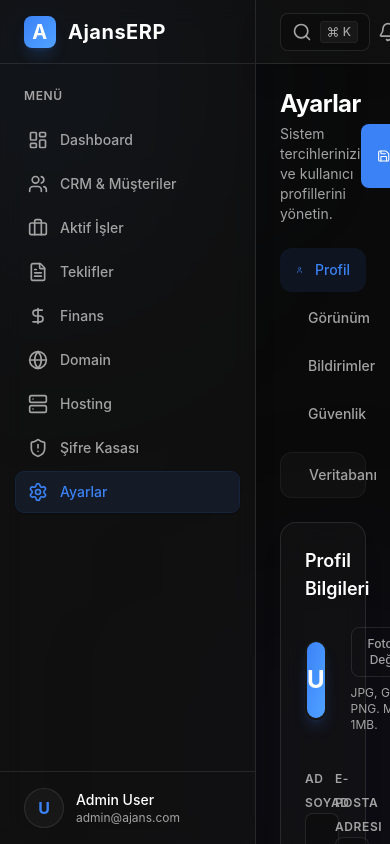
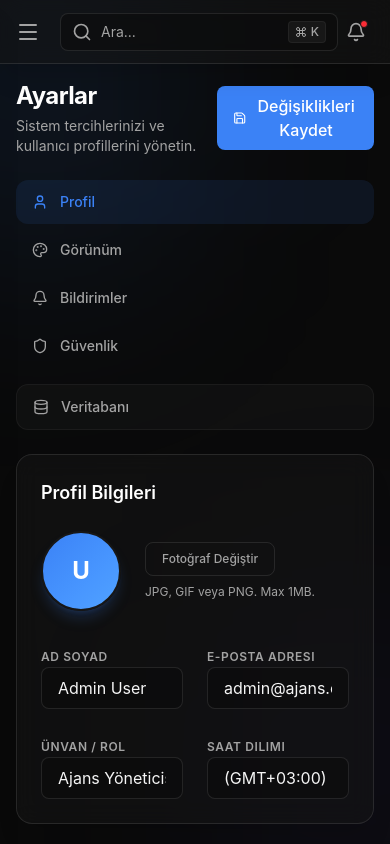
Before and after one commit to Rwin74/AjansERP2, a React (Vite) app: page /settings in a window 390 px wide. Built offline with nearby package versions, Linux system fonts and the light colour scheme.

Commit message:
Sistem mobilde kullanilabilir hale getirildi (Responsive Layout ve Hamburger Menu eklendi)

```diff
--- a/src/components/layout/MainLayout.tsx
+++ b/src/components/layout/MainLayout.tsx
@@ -1,10 +1,12 @@
-import React from 'react';
+import React, { useState } from 'react';
 import { Outlet } from 'react-router-dom';
 import { Sidebar } from './Sidebar';
 import { Topbar } from './Topbar';
 import { CommandPalette } from './CommandPalette';
 
 export function MainLayout() {
+  const [isSidebarOpen, setIsSidebarOpen] = useState(false);
+
   return (
     <div className="flex h-screen bg-background overflow-hidden relative">
       <CommandPalette />
@@ -14,11 +16,19 @@ export function MainLayout() {
         <div className="absolute bottom-[-10%] right-[-10%] w-[40%] h-[40%] rounded-full bg-indigo-500/10 blur-[120px]"></div>
       </div>
 
-      <Sidebar />
+      <Sidebar isOpen={isSidebarOpen} setIsOpen={setIsSidebarOpen} />
 
-      <div className="flex-1 ml-64 flex flex-col min-w-0 z-10 relative">
-        <Topbar />
-        <main className="flex-1 overflow-y-auto p-6 md:p-8 custom-scrollbar">
+      {/* Overlay for mobile */}
+      {isSidebarOpen && (
+        <div
+          className="fixed inset-0 bg-black/50 z-40 lg:hidden backdrop-blur-sm"
+          onClick={() => setIsSidebarOpen(false)}
+        />
+      )}
+
+      <div className="flex-1 lg:ml-64 flex flex-col min-w-0 z-10 relative">
+        <Topbar onMenuClick={() => setIsSidebarOpen(true)} />
+        <main className="flex-1 overflow-y-auto p-4 md:p-6 lg:p-8 custom-scrollbar">
           <div className="max-w-7xl mx-auto">
             <Outlet />
           </div>
--- a/src/components/layout/Sidebar.tsx
+++ b/src/components/layout/Sidebar.tsx
@@ -26,10 +26,13 @@ const menuItems = [
   { path: '/settings', name: 'Ayarlar', icon: Settings },
 ];
 
-export function Sidebar() {
+export function Sidebar({ isOpen, setIsOpen }: { isOpen?: boolean, setIsOpen?: (val: boolean) => void }) {
   return (
-    <aside className="w-64 h-screen glass-panel rounded-none border-y-0 border-l-0 flex flex-col fixed left-0 top-0">
-      <div className="h-16 flex items-center px-6 border-b border-white/10">
+    <aside className={clsx(
+      "w-64 h-screen glass-panel rounded-none border-y-0 border-l-0 flex flex-col fixed left-0 top-0 z-50 transition-transform duration-300",
+      isOpen ? "translate-x-0" : "-translate-x-full lg:translate-x-0"
+    )}>
+      <div className="h-16 flex items-center justify-between px-6 border-b border-white/10">
         <div className="flex items-center gap-3 text-xl font-bold text-white tracking-wide">
           <div className="w-8 h-8 rounded-lg bg-gradient-to-br from-primary to-blue-400 flex items-center justify-center shadow-lg shadow-primary/20">
             A
@@ -44,6 +47,7 @@ export function Sidebar() {
           <NavLink
             key={item.path}
             to={item.path}
+            onClick={() => setIsOpen && setIsOpen(false)}
             className={({ isActive }) =>
               twMerge(
                 clsx(
--- a/src/components/layout/Topbar.tsx
+++ b/src/components/layout/Topbar.tsx
@@ -1,17 +1,23 @@
 import React from 'react';
-import { Search, Bell, Command } from 'lucide-react';
+import { Search, Bell, Command, Menu } from 'lucide-react';
 
-export function Topbar() {
+export function Topbar({ onMenuClick }: { onMenuClick?: () => void }) {
   return (
-    <header className="h-16 glass-panel rounded-none border-x-0 border-t-0 flex items-center justify-between px-6 sticky top-0 z-10">
+    <header className="h-16 glass-panel rounded-none border-x-0 border-t-0 flex items-center justify-between px-4 lg:px-6 sticky top-0 z-10">
 
-      {/* Search Bar */}
-      <div className="flex-1 max-w-xl">
-        <div className="relative group">
+      {/* Search Bar & Menu */}
+      <div className="flex-1 max-w-xl flex items-center gap-3">
+        <button
+          onClick={onMenuClick}
+          className="lg:hidden p-2 -ml-2 text-text-muted hover:text-white transition-colors"
+        >
+          <Menu className="w-6 h-6" />
+        </button>
+        <div className="relative group flex-1">
           <Search className="w-5 h-5 text-text-muted absolute left-3 top-1/2 -translate-y-1/2 group-focus-within:text-primary transition-colors" />
           <input
             type="text"
-            placeholder="Ara (Firma, Telefon, Not...)"
+            placeholder="Ara..."
             className="w-full bg-background/50 border border-white/10 rounded-lg pl-10 pr-12 py-2 text-sm text-white placeholder-text-muted focus:outline-none focus:ring-2 focus:ring-primary/50 transition-all"
           />
           <div className="absolute right-3 top-1/2 -translate-y-1/2 flex items-center gap-1 text-xs text-text-muted font-medium bg-surface px-1.5 py-0.5 rounded border border-white/5">
```
